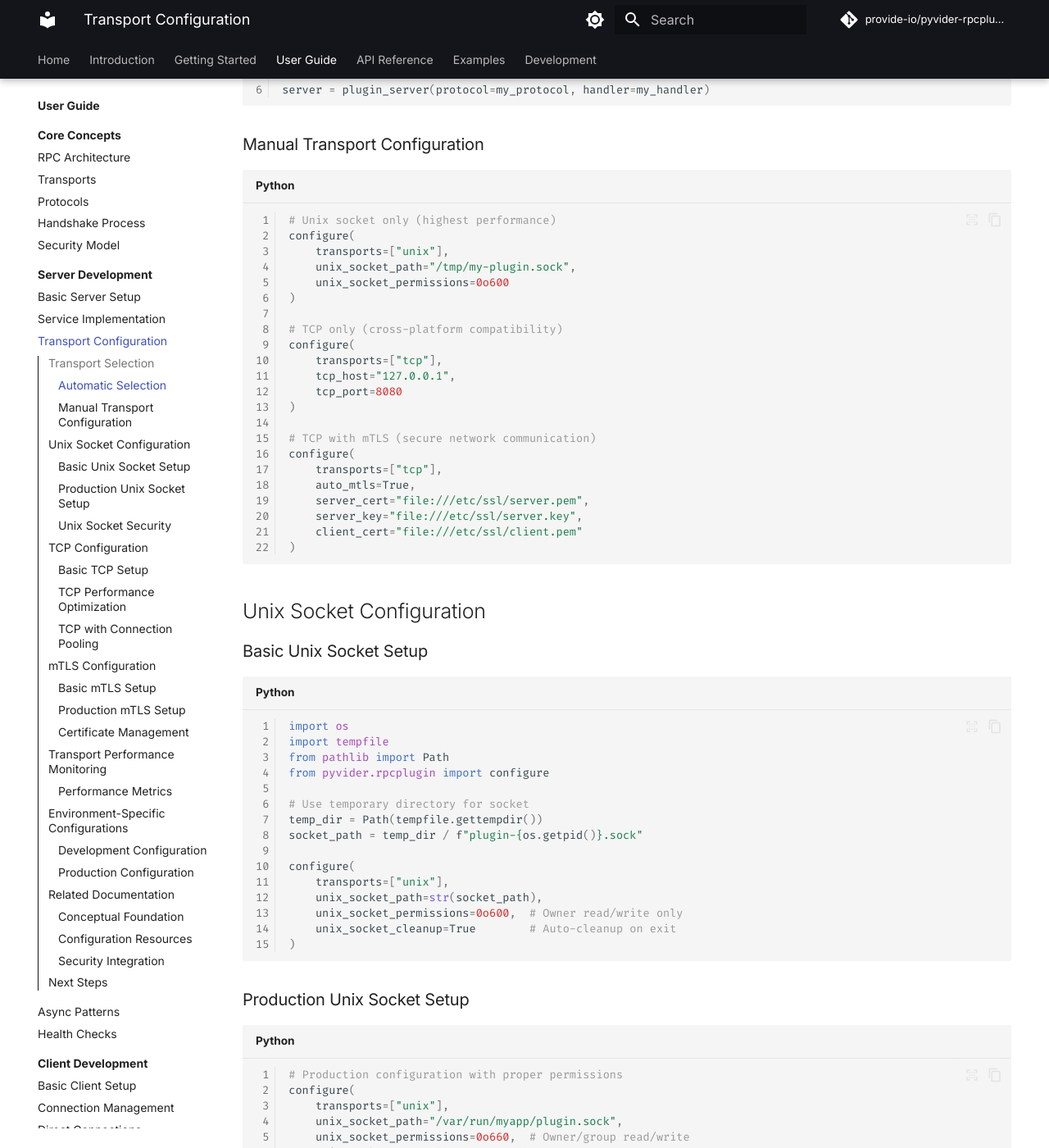
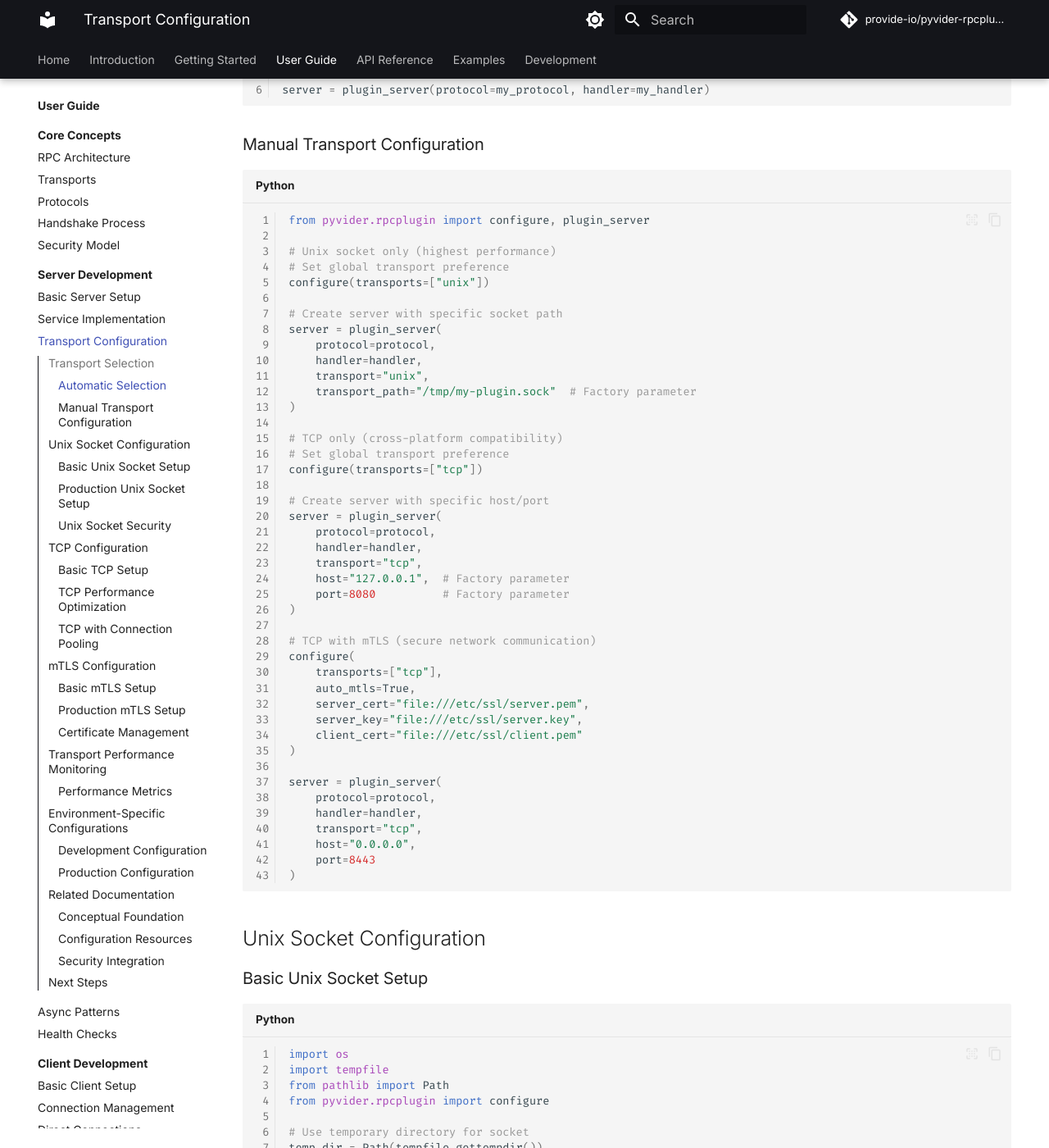
Before and after one commit to provide-io/pyvider-rpcplugin, an MkDocs documentation site: the page built from docs/guide/server/transports.md, in a window 1280 px wide and 1400 px high, scrolled down 545 px. Shown: the whole window at 82% size. Built offline with MkDocs 1.6.1 and Material for MkDocs 9.7.7, drawn with Linux system fonts in a browser that asks for light colours; comment, search, counter and statistics services are not loaded; the version menu is left out.

Commit message:
🔼⚙️ [skip ci] auto-commit

````diff
--- a/docs/guide/server/transports.md
+++ b/docs/guide/server/transports.md
@@ -20,18 +20,31 @@ server = plugin_server(protocol=my_protocol, handler=my_handler)
 ### Manual Transport Configuration
 
 ```python
+from pyvider.rpcplugin import configure, plugin_server
+
 # Unix socket only (highest performance)
-configure(
-    transports=["unix"],
-    unix_socket_path="/tmp/my-plugin.sock",
-    unix_socket_permissions=0o600
+# Set global transport preference
+configure(transports=["unix"])
+
+# Create server with specific socket path
+server = plugin_server(
+    protocol=protocol,
+    handler=handler,
+    transport="unix",
+    transport_path="/tmp/my-plugin.sock"  # Factory parameter
 )
 
 # TCP only (cross-platform compatibility)
-configure(
-    transports=["tcp"],
-    tcp_host="127.0.0.1",
-    tcp_port=8080
+# Set global transport preference
+configure(transports=["tcp"])
+
+# Create server with specific host/port
+server = plugin_server(
+    protocol=protocol,
+    handler=handler,
+    transport="tcp",
+    host="127.0.0.1",  # Factory parameter
+    port=8080          # Factory parameter
 )
 
 # TCP with mTLS (secure network communication)
@@ -41,6 +54,14 @@ configure(
     server_cert="file:///etc/ssl/server.pem",
     server_key="file:///etc/ssl/server.key",
     client_cert="file:///etc/ssl/client.pem"
+)
+
+server = plugin_server(
+    protocol=protocol,
+    handler=handler,
+    transport="tcp",
+    host="0.0.0.0",
+    port=8443
 )
 ```
 
````
